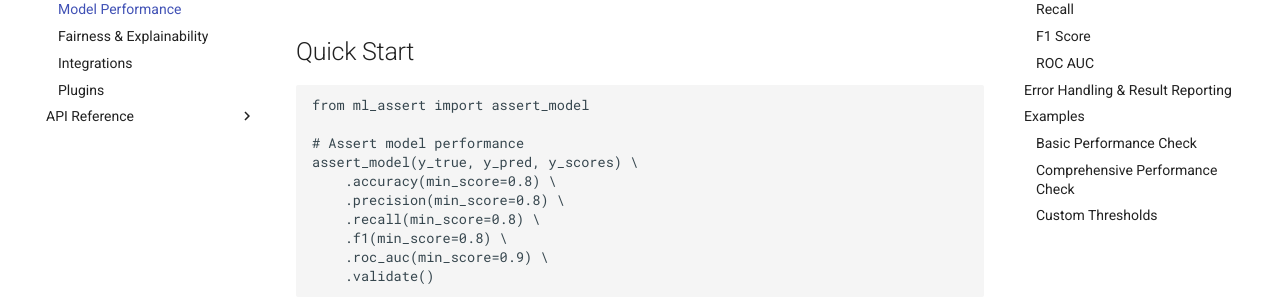
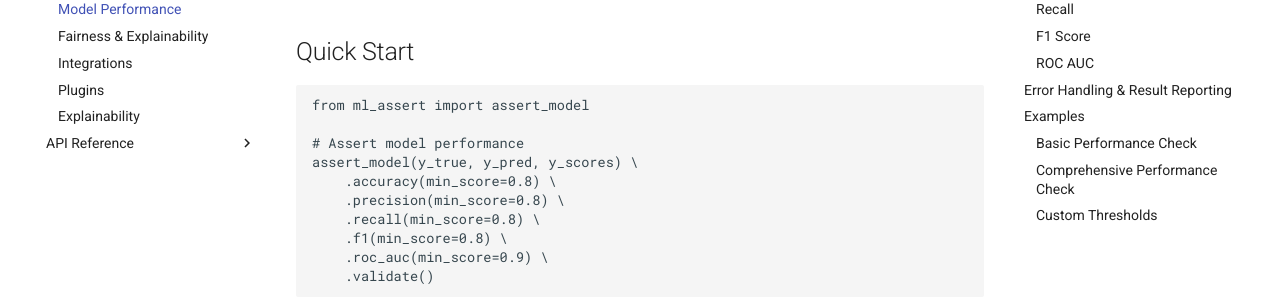
Before and after one commit to PyBrainn/ml-assert, an MkDocs documentation site: the page built from docs/source/model_assertions.md, in a window 1280 px wide. Shown: the part 237-537 px from the top of the page. Built offline with MkDocs 1.6.1 and Material for MkDocs 9.7.7, drawn with Linux system fonts in a browser that asks for light colours; comment, search, counter and statistics services are not loaded.

Commit message:
Fix: Add shap dependency and restructure for release v1.0.4

```diff
--- a/docs/mkdocs.yml
+++ b/docs/mkdocs.yml
@@ -33,6 +33,7 @@ nav:
     - 'Fairness & Explainability': 'fairness.md'
     - 'Integrations': 'integrations.md'
     - 'Plugins': 'plugins.md'
+    - 'Explainability': 'explainability.md'
   - 'API Reference':
     - 'Core API': 'api/core.md'
     - 'Data API': 'api/data.md'
```
